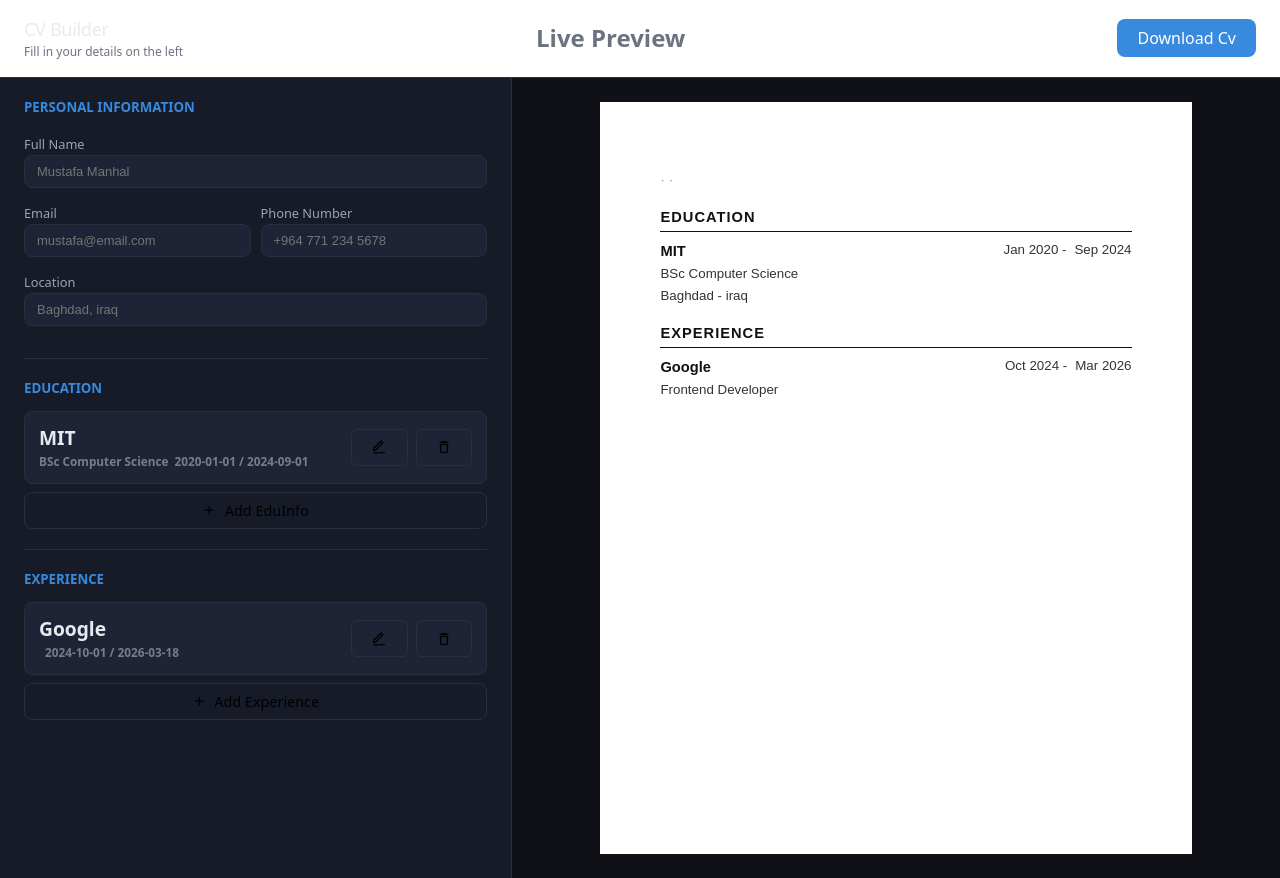
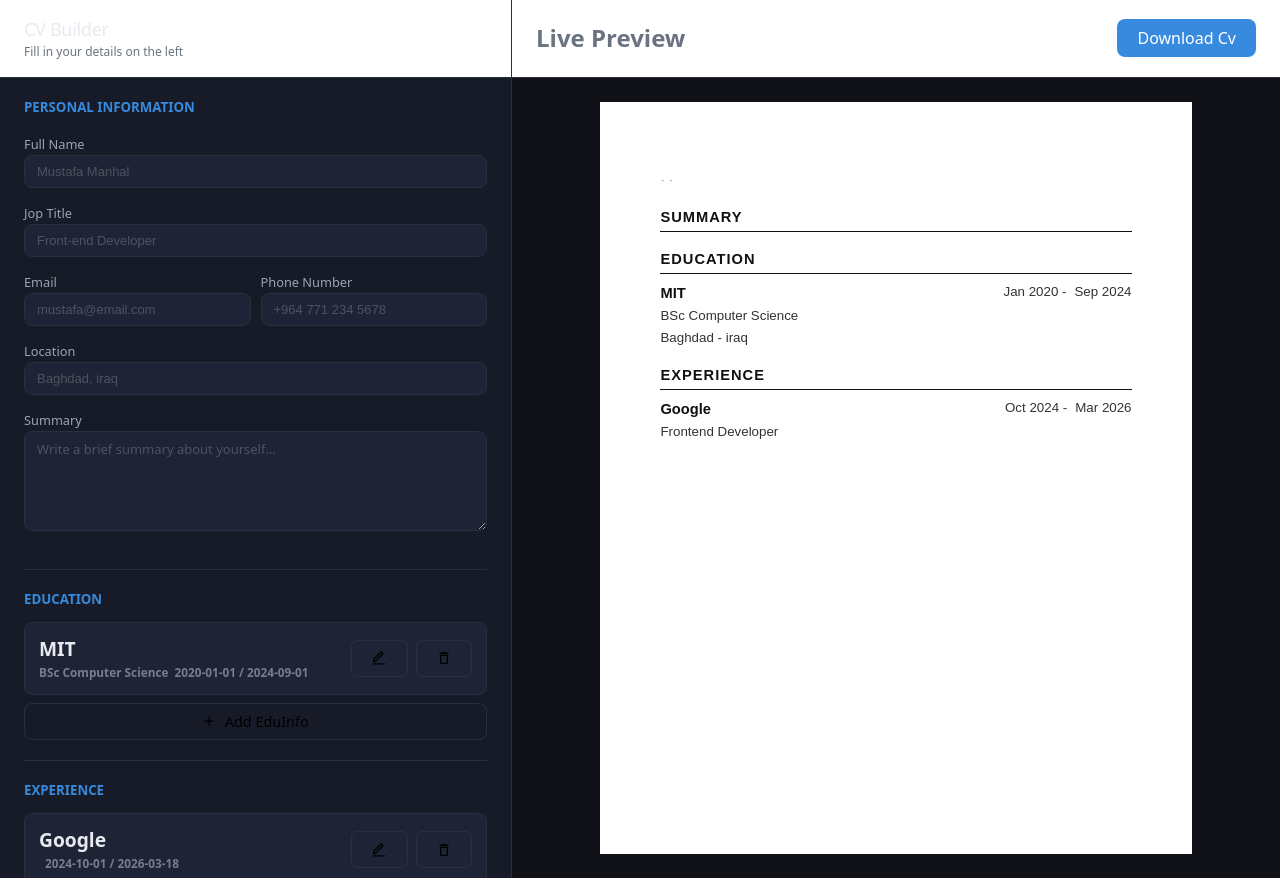
Before and after one commit to MustafaManhall/cv-application, a React (Vite) app: page / in a window 1280 px wide. Built offline with nearby package versions, Linux system fonts and the light colour scheme.

Commit message:
feat: add job title and summary to CV

```diff
--- a/src/App.jsx
+++ b/src/App.jsx
@@ -8,13 +8,14 @@ import { IoMdAdd } from "react-icons/io";
 import "./styles/App.css";
 import { SwitcherTab } from "./components/switcherTab";
 import { Navbar } from "./components/navbar";
-
 function App() {
   const [personalInfo, setPersonalInfo] = useState({
     fullName: "",
+    jopTitle: "",
     email: "",
     phoneNumber: "",
     location: "",
+    summary: "",
   });
 
   const [eduList, setEduList] = useState([
@@ -27,11 +28,10 @@ function App() {
       eduLocation: "Baghdad - iraq",
     },
   ]);
-  const [selectedEdu, setSelectedEdu] = useState(null);
 
   const [isFormOpen, setIsFormOpen] = useState({
     practicalForm: false,
-    eduForm: false,
+    eduForm: false
   });
 
   const [practicalList, setPracticalList] = useState([
@@ -45,6 +45,7 @@ function App() {
     },
   ]);
   const [selectedExp, setSelectedExp] = useState(null);
+  const [selectedEdu, setSelectedEdu] = useState(null);
 
   const cv = useRef();
 
@@ -139,6 +140,13 @@ function App() {
     setActiveTab(tab);
   }
 
+  function handleSummary (e) {
+    setPersonalInfo({ ...personalInfo, summary: e.target.value });
+  }
+  function handleJopTitle (e) {
+    setPersonalInfo({ ...personalInfo, jopTitle: e.target.value });
+  }
+
   return (
     <>
       <Navbar cvRef={cv} activeTab={activeTab} />
@@ -149,9 +157,11 @@ function App() {
             <PersonalInfo
               personalInfo={personalInfo}
               handleFullName={handleFullName}
+              handleJopTitle={handleJopTitle}
               handleEmail={handleEmail}
               handlePhoneNumber={handlePhoneNumber}
               handleLocation={handleLocation}
+              handleSummary={handleSummary}
             />
             <div className="divider"></div>
             <Card
@@ -199,7 +209,7 @@ function App() {
               <PracticalExp
                 storePracticalForm={handlePracticalForm}
                 data={practicalList}
-                selectedEdu={selectedExp}
+                selectedExp={selectedExp}
                 setSelected={setSelectedExp}
                 handleClose={() => handleCloseBtn("practicalForm")}
               />
--- a/src/components/personalInfo.jsx
+++ b/src/components/personalInfo.jsx
@@ -6,6 +6,8 @@ function PersonalInfo({
   handleEmail,
   handlePhoneNumber,
   handleLocation,
+  handleSummary,
+  handleJopTitle
 }) {
   return (
     <>
@@ -23,6 +25,20 @@ function PersonalInfo({
             placeholder="Mustafa Manhal"
             value={personalInfo.fullName}
             onChange={handleFullName}
+          />
+        </div>
+        <div className="form-group">
+          <label htmlFor="jop-title" className="jop-title">
+            Jop Title
+          </label>
+          <input
+            type="text"
+            name="jop-title"
+            id="jop-title"
+            autoComplete="on"
+            placeholder="Front-end Developer"
+            value={personalInfo.jopTitle}
+            onChange={handleJopTitle}
           />
         </div>
         <div className="form-row">
@@ -69,6 +85,20 @@ function PersonalInfo({
             onChange={handleLocation}
           />
         </div>
+        <div className="form-group">
+          <label htmlFor="summary" className="summary-label">
+            Summary
+          </label>
+          <textarea
+            type="text"
+            name="summary"
+            id="summary"
+            autoComplete="on"
+            placeholder="Write a brief summary about yourself..."
+            onChange={handleSummary}
+            value={personalInfo.summary}
+          />
+        </div>
       </form>
     </>
   );
--- a/src/components/practicalExperience.jsx
+++ b/src/components/practicalExperience.jsx
@@ -3,12 +3,12 @@ import "../styles/practicalExperience.css";
 
 function PracticalExp({
   storePracticalForm,
-  selectedEdu,
+  selectedExp,
   setSelected,
   handleClose,
 }) {
   const [practicalForm, setPracticalForm] = useState(
-    selectedEdu || {
+    selectedExp || {
       companyName: "",
       positionTitle: "",
       description: "",
--- a/src/components/preview.jsx
+++ b/src/components/preview.jsx
@@ -6,10 +6,15 @@ function Preview({ personalInfo, eduData, practicalData, cvRef }) {
       <div ref={cvRef} className="a4-paper">
         <header>
           <h1>{personalInfo.fullName}</h1>
+          <h3>{personalInfo.jopTitle}</h3>
           <p>{personalInfo.email}</p>
           <p>{personalInfo.phoneNumber}</p>
           <p>{personalInfo.location}</p>
         </header>
+        <div className="summary">
+          <h2>Summary</h2>
+          <p>{personalInfo.summary}</p>
+        </div>
         <div className="cv-edu">
           <h2>Education</h2>
           {eduData.map((data) => {
@@ -18,8 +23,13 @@ function Preview({ personalInfo, eduData, practicalData, cvRef }) {
                 <div className="cv-row">
                   <h3>{data.schoolName}</h3>
                   <div className="dates">
-                   <p>{`${new Date(data.startDate).toLocaleDateString("en-US", { year: "numeric", month: "short" })} -`}</p>
-                    <p>{new Date(data.endDate).toLocaleDateString("en-US", { year: "numeric", month: "short" })}</p>
+                    <p>{`${new Date(data.startDate).toLocaleDateString("en-US", { year: "numeric", month: "short" })} -`}</p>
+                    <p>
+                      {new Date(data.endDate).toLocaleDateString("en-US", {
+                        year: "numeric",
+                        month: "short",
+                      })}
+                    </p>
                   </div>
                 </div>
                 <p>{data.degree}</p>
@@ -37,7 +47,12 @@ function Preview({ personalInfo, eduData, practicalData, cvRef }) {
                   <h3>{data.companyName}</h3>
                   <div className="dates">
                     <p>{`${new Date(data.startDate).toLocaleDateString("en-US", { year: "numeric", month: "short" })} -`}</p>
-                    <p>{new Date(data.endDate).toLocaleDateString("en-US", { year: "numeric", month: "short" })}</p>
+                    <p>
+                      {new Date(data.endDate).toLocaleDateString("en-US", {
+                        year: "numeric",
+                        month: "short",
+                      })}
+                    </p>
                   </div>
                 </div>
                 <p>{data.positionTitle}</p>
--- a/src/styles/navbar.css
+++ b/src/styles/navbar.css
@@ -23,6 +23,7 @@ nav {
   display: flex;
   flex-direction: column;
   padding: 20px 24px 16px;
+  border-right: 1px solid #2a2f3e;
 }
 
 .preview-header h2 {
@@ -69,6 +70,7 @@ nav {
   .active {
     display: flex;
     flex: 1;
+    border-right: none;
   }
 }
 
--- a/src/styles/personalInfo.css
+++ b/src/styles/personalInfo.css
@@ -46,3 +46,28 @@
 .form-group {
     margin-bottom: 12px ;
 }
+
+.personal-info textarea {
+    width: 100%;
+    background-color: #1e2436;
+    font-size: 0.8rem;
+    border: solid 1px #2a2f3e;
+    border-radius: 8px;
+    padding: 8px 12px;
+    font-size: 13px;
+    font-family: inherit;
+    resize: vertical;
+    min-height: 100px;
+    max-height: 150px;
+    color: #e8eaf0;
+    outline: none;
+}
+
+.personal-info textarea:focus {
+    border-color: #378ADD;
+}
+
+input::placeholder,
+textarea::placeholder {
+  color: #4e535f;
+}
```
